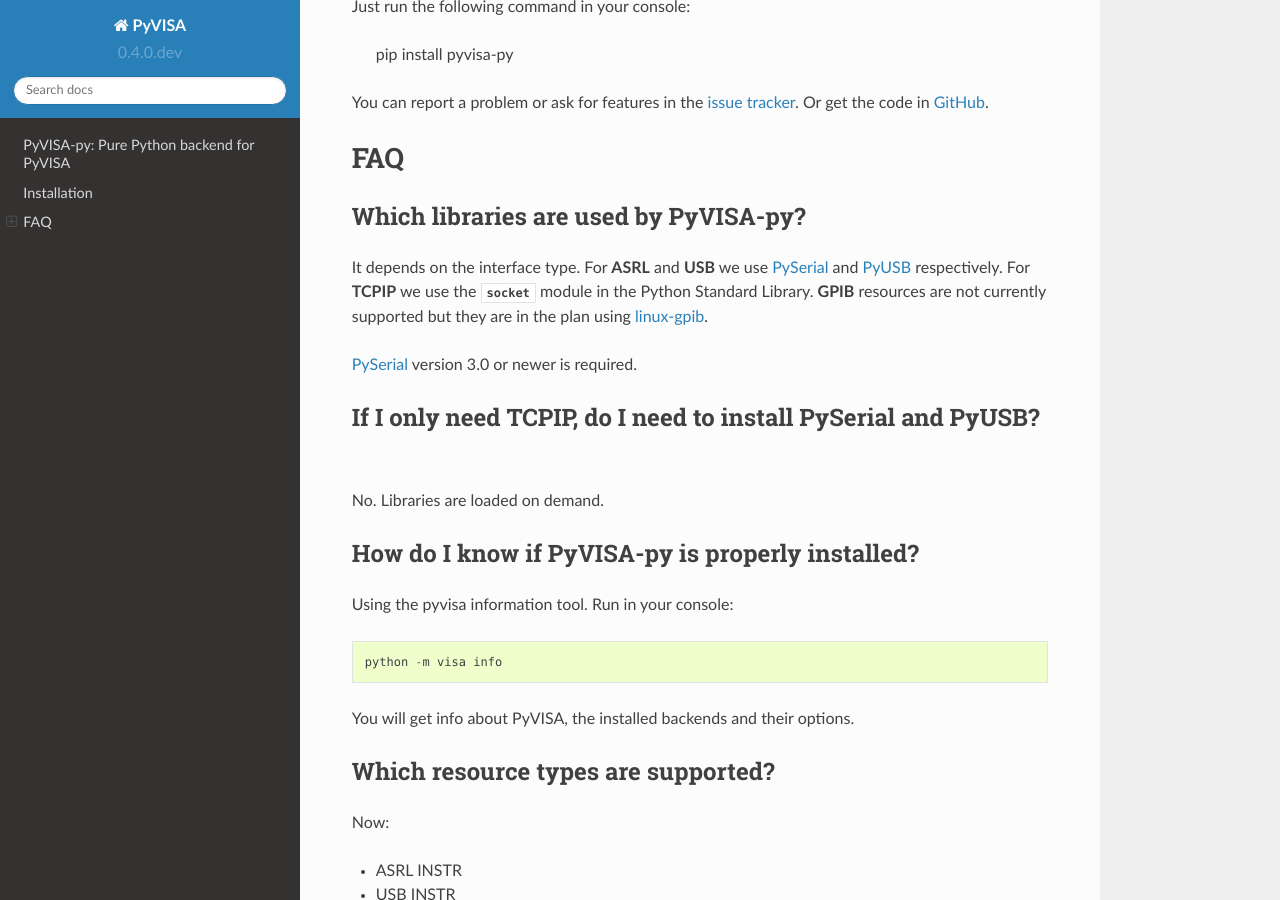
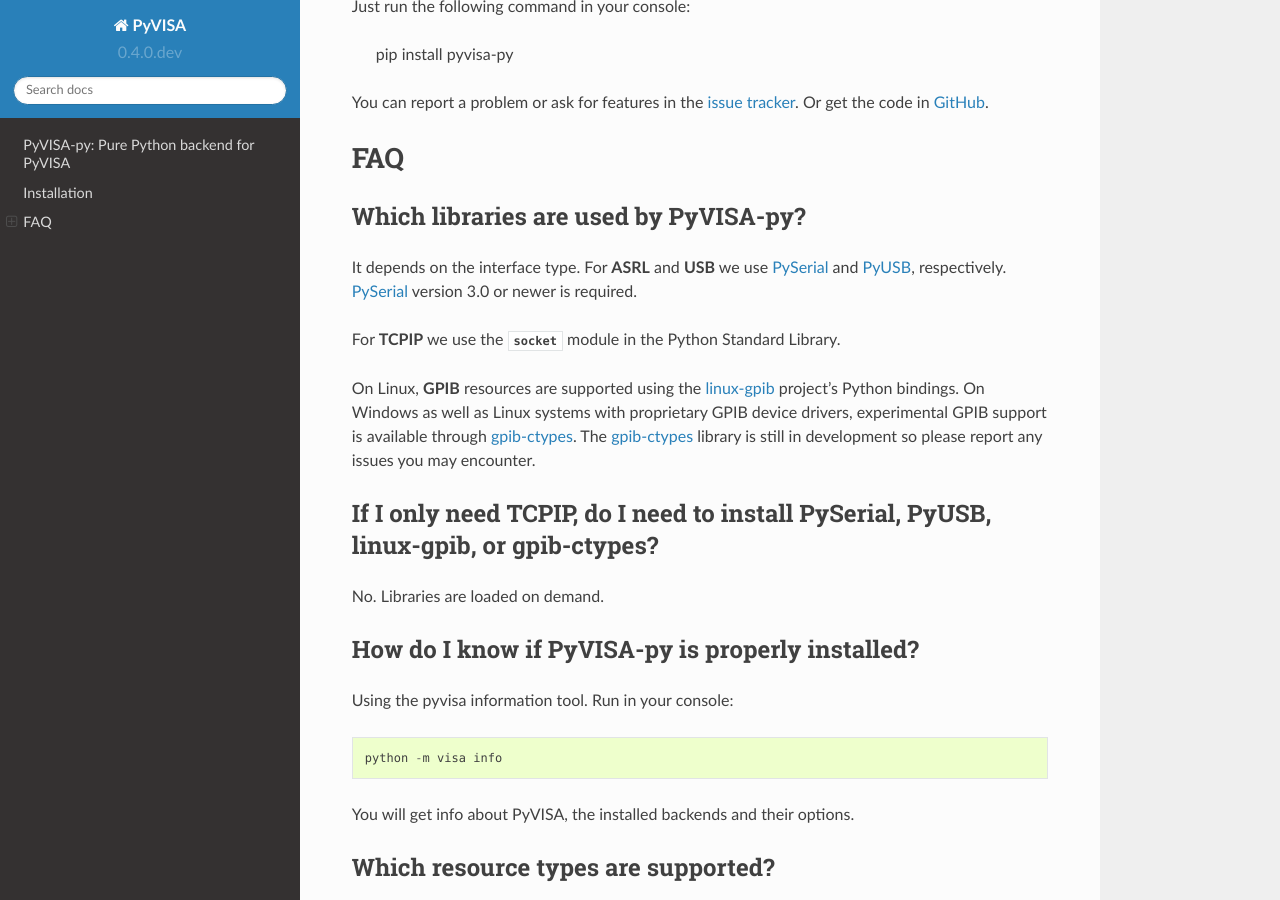
Before and after one commit to pyvisa/pyvisa-py, a Sphinx documentation site: the page built from docs/index.rst, in a window 1280 px wide and 900 px high, scrolled down 794 px. Built offline with Sphinx 7.4.7 and the Read the Docs theme 2.0.0, drawn with Linux system fonts in a browser that asks for light colours.

Commit message:
update documentation on GPIB support

```diff
--- a/docs/index.rst
+++ b/docs/index.rst
@@ -46,14 +46,18 @@
 Which libraries are used by PyVISA-py?
 --------------------------------------
 
-It depends on the interface type. For **ASRL** and **USB** we use PySerial_ and PyUSB_
-respectively. For **TCPIP** we use the :py:mod:`socket` module in the Python Standard Library.
-**GPIB** resources are not currently supported but they are in the plan using `linux-gpib`_.
+It depends on the interface type. For **ASRL** and **USB** we use PySerial_ and PyUSB_,
+respectively. PySerial_ version 3.0 or newer is required.
 
-PySerial_ version 3.0 or newer is required.
+For **TCPIP** we use the :py:mod:`socket` module in the Python Standard Library.
+
+On Linux, **GPIB** resources are supported using the `linux-gpib`_ project's Python bindings.
+On Windows as well as Linux systems with proprietary GPIB device drivers, experimental GPIB
+support is available through `gpib-ctypes`_. The `gpib-ctypes`_ library is still in
+development so please report any issues you may encounter.
 
 
-If I only need **TCPIP**, do I need to install PySerial and PyUSB?
+If I only need **TCPIP**, do I need to install PySerial, PyUSB, linux-gpib, or gpib-ctypes?
 ------------------------------------------------------------------
 
 No. Libraries are loaded on demand.
@@ -126,3 +130,4 @@
 .. _`LibreVISA`: http://www.librevisa.org/
 .. _`issue tracker`: https://github.com/pyvisa/pyvisa-py/issues
 .. _`linux-gpib`: http://linux-gpib.sourceforge.net/
+.. _`gpib-ctypes`: https://pypi.org/project/gpib-ctypes/
```
